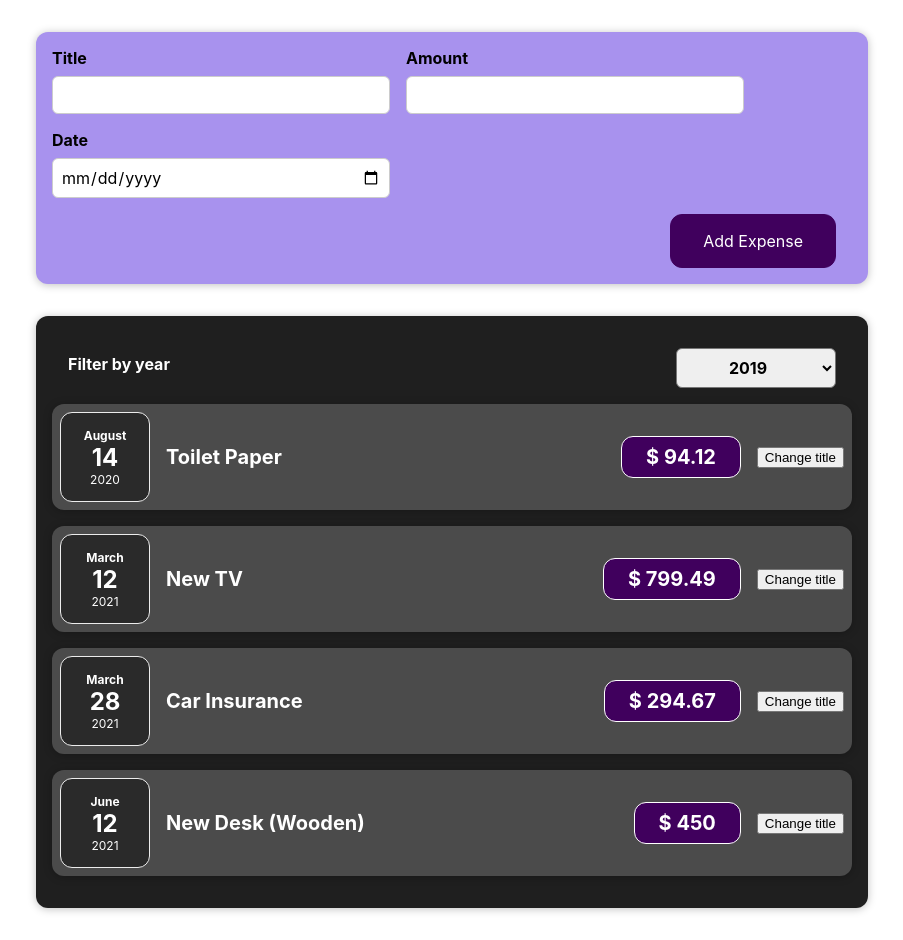
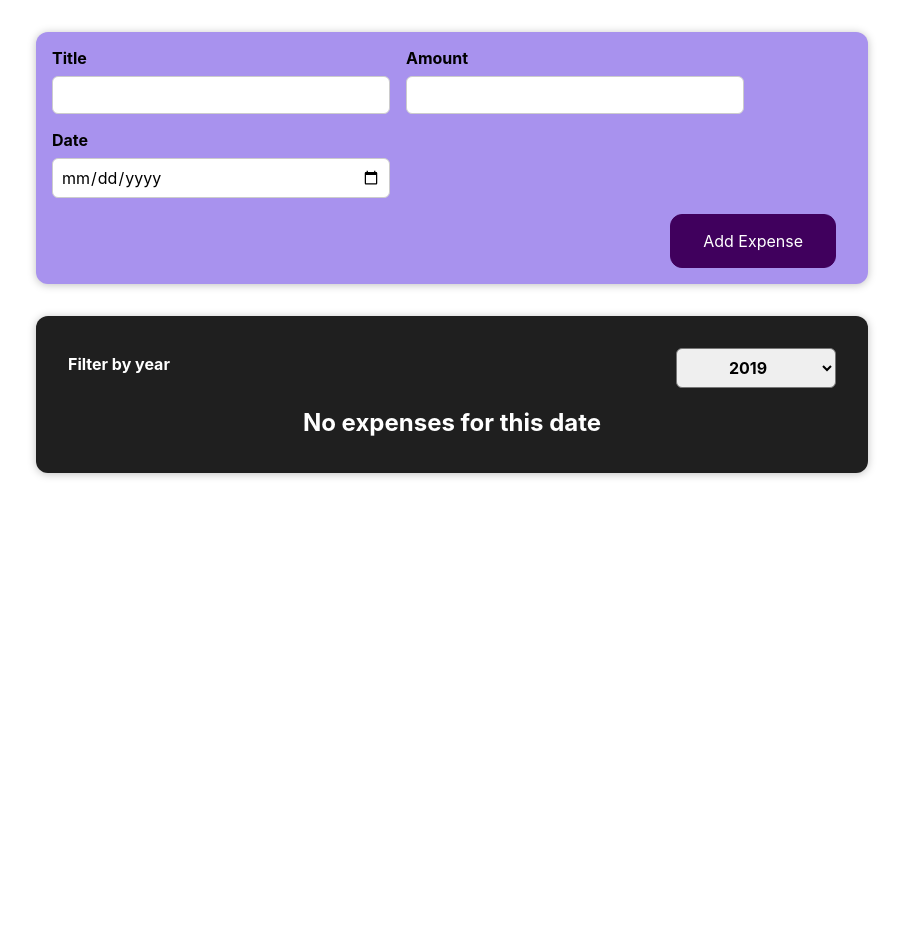
Before and after one commit to Pilar-SP/react-complete-guide, a React (Create React App) app: page / in a window 1280 px wide. Shown: the whole page, without its empty margins (188-1091 px from the left). After the commit the page ends 800 px from the top, so only its background shows below. Built offline with nearby package versions, Linux system fonts and the light colour scheme.

Commit message:
Work up to date

```diff
--- a/src/components/Expenses/ExpenseItem.js
+++ b/src/components/Expenses/ExpenseItem.js
@@ -6,18 +6,16 @@
 const ExpenseItem = (props) => {
   const [title, setTtitle] = useState(props.title);
 
-  const clickHandler = () => {
-    setTtitle("Updated!");
-  };
   return (
+    <li>
       <Card className="expense-item">
         <ExpenseDate date={props.date} />
         <div className="expense-item__description">
           <h2> {title} </h2>
           <div className="expense-item__price">$ {props.amount} </div>
-        <button onClick={clickHandler}>Change title</button>
         </div>
       </Card>
+    </li>
   );
 };
 
--- a/src/components/Expenses/Expenses.js
+++ b/src/components/Expenses/Expenses.js
@@ -1,27 +1,25 @@
 import React, { useState } from "react"; // No needed but pasted to rememeber that jsx html elements are syntactic sugar from the original React.createElement()
-import ExpenseItem from "./ExpenseItem";
 import "./Expenses.css";
 import Card from "../UI/Card";
 import ExpensesFilter from "./ExpensesFilter";
+import ExpensesList from "./ExpensesList";
 
 const Expenses = (props) => {
   const [selectedYear, setSelectedYear] = useState("2019");
-  const storeYearState = (year) => {
-    setSelectedYear(year);
-    console.log(`selected year is ${selectedYear} from Expenses component`);
+
+  const filteredExpenses = props.items.filter((expense) => {
+    return expense.date.getFullYear().toString() === selectedYear;
+  });
+
+  const storeYearState = (selectedYear) => {
+    setSelectedYear(selectedYear);
   };
+
   return (
     <div>
       <Card className="expenses">
         <ExpensesFilter selected={selectedYear} onYearChange={storeYearState} />
-        {props.items.map((expense) => (
-          <ExpenseItem
-            key={expense.id}
-            title={expense.title}
-            amount={expense.amount}
-            date={expense.date}
-          />
-        ))}
+        <ExpensesList items={filteredExpenses} />
       </Card>
     </div>
   );
--- /dev/null
+++ b/src/components/Expenses/ExpensesList.css
@@ -0,0 +1,9 @@
+.expenses-list {
+  list-style: none;
+  padding: 0;
+}
+
+.expenses-list__fallback {
+  color: white;
+  text-align: center;
+}
--- /dev/null
+++ b/src/components/Expenses/ExpensesList.js
@@ -0,0 +1,27 @@
+import React from "react";
+
+import ExpenseItem from "./ExpenseItem";
+import "./ExpensesList.css";
+
+const ExpensesList = (props) => {
+  if (props.items.length === 0) {
+    return (
+      <h2 className="expenses-list__fallback">No expenses for this date</h2>
+    );
+  }
+
+  return (
+    <ul className="expenses-list">
+      {props.items.map((expense) => (
+        <ExpenseItem
+          key={expense.id}
+          title={expense.title}
+          amount={expense.amount}
+          date={expense.date}
+        />
+      ))}
+    </ul>
+  );
+};
+
+export default ExpensesList;
--- a/src/components/NewExpense/ExpenseForm.js
+++ b/src/components/NewExpense/ExpenseForm.js
@@ -5,7 +5,6 @@
 // think of props as an object that passes data from one component to another
 // if a component receives props then wherever the component is rendered (called) will accept attributes
 const ExpenseForm = (props) => {
-  // it a fricking function
   const [enteredTitle, setEnteredTitle] = useState("");
   const titleChangeHandler = (event) => {
     setEnteredTitle(event.target.value);
@@ -31,7 +30,6 @@
     // this is passing the newly created object expenseData as argument to the function
     // saveExpenseDataHandler which lives in the parent component (NewExpense)
     props.onSaveExpenseData(expenseData);
-    // console.log(expenseData);
     setEnteredTitle("");
     setEnteredAmount("");
     setEnteredDate("");
@@ -70,6 +68,7 @@
         </div>
       </div>
       <div className="new-expense__actions">
+        {/* <button type="button">Cancel</button> */}
         <button type="submit">Add Expense</button>
       </div>
     </form>
--- a/src/components/NewExpense/NewExpense.js
+++ b/src/components/NewExpense/NewExpense.js
@@ -14,8 +14,7 @@
 
   return (
     <div className="new-expense">
-      {/* onSaveExpenseData will be the props to use in the child component ExpenseForm to access the */}
-      {/* function passed (saveExpenseDataHandler) */}
+      {/* onSaveExpenseData will be the props to use in the child component ExpenseForm to access the function passed (saveExpenseDataHandler) */}
       <ExpenseForm onSaveExpenseData={saveExpenseDataHandler} />
     </div>
   );
```
Lines whose indentation alone changed are shown as unchanged.
